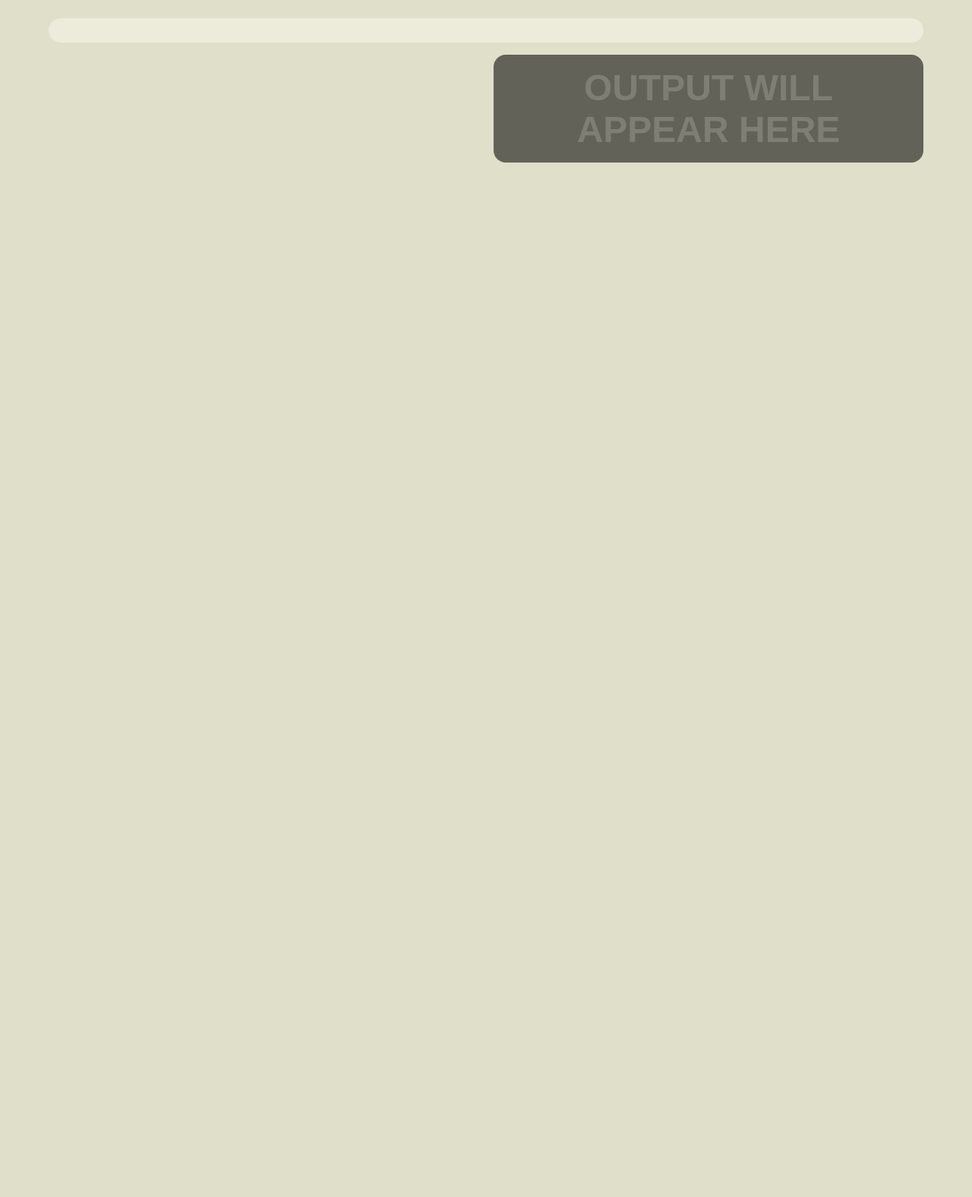
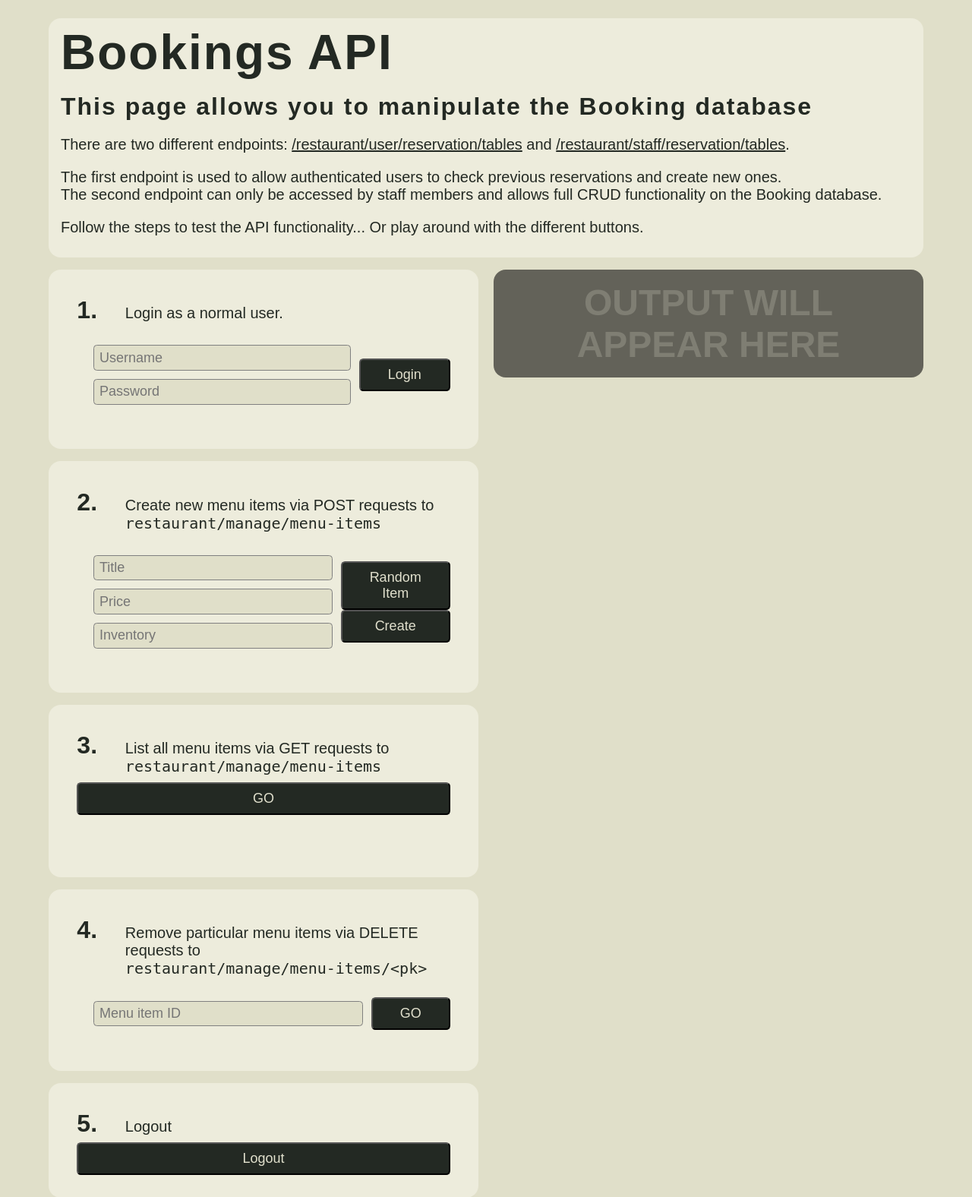
Before and after one commit to LeJawa/LittleLemon, a Django app: page /reservations/ in a window 1280 px wide. Shown: the part 388-1964 px from the top of the page at 76% size. Before the commit the page ends 602 px from the top, so only its background shows below. Run offline with Django 4.2, Linux system fonts and the light colour scheme.

Commit message:
Write index, user and menu.html

```diff
--- a/littlelemon/restaurant/static/restaurant/style.css
+++ b/littlelemon/restaurant/static/restaurant/style.css
@@ -168,6 +168,14 @@ form {
     /* border: solid green; */
 }
 
+code.terminal {
+    font-size: 1.2em;
+    background: #232923;
+    color: #edecdc;
+    padding: 0.3em 1em;
+    border-radius: 0.2em;
+}
+
 .form-header {
     flex: 1;
     padding: 0.3em 1em;
@@ -175,7 +183,7 @@ form {
     display: flex;
     flex-direction: row;
     justify-content: stretch;
-    align-items: center;
+    align-items: baseline;
 }
 
 .form-header .numbering {
@@ -192,14 +200,6 @@ form {
     flex: 9;
 }
 
-/* form > * {
-    border: solid red;
-}
-
-form > * > * {
-    border: solid blue;
-} */
-
 .form-body {
     flex: 8;
     padding: 1em;
@@ -208,6 +208,7 @@ form > * > * {
     flex-direction: row;
     justify-content: center;
     align-items: center;
+    margin-top: -2em;
 }
 
 input.form-control{
--- a/littlelemon/restaurant/urls.py
+++ b/littlelemon/restaurant/urls.py
@@ -5,8 +5,8 @@ from . import views
 
 router = DefaultRouter()
 
-router.register(r'show/reservation/tables', views.UserBookingViewSet, basename="show_booking")
-router.register(r'manage/reservation/tables', views.StaffBookingViewSet, basename="manage_booking")
+router.register(r'user/reservation/tables', views.UserBookingViewSet, basename="user_booking")
+router.register(r'staff/reservation/tables', views.StaffBookingViewSet, basename="staff_booking")
 router.register(r'show/menu-items', views.ShowMenuItemViewSet, basename="show_menuitem")
 router.register(r'manage/menu-items', views.ManageMenuItemView, basename="manage_menuitem")
 
--- a/littlelemon/templates/booking.html
+++ b/littlelemon/templates/booking.html
@@ -1 +1,35 @@
 {% extends "api-steps.html" %}
+
+{% block title %}Bookings API {% endblock title %}
+{% block subtitle %}This page allows you to manipulate the Booking database{% endblock subtitle %}
+{% block description %}
+<p>There are two different endpoints: <u>/restaurant/user/reservation/tables</u> and <u>/restaurant/staff/reservation/tables</u>.</p>
+<p>The first endpoint is used to allow authenticated users to check previous reservations and create new ones.<br/>
+The second endpoint can only be accessed by staff members and allows full CRUD functionality on the Booking database.</p>
+<p>Follow the steps to test the API functionality... Or play around with the different buttons.</p>
+{% endblock description %}
+
+{% block steps %}
+{% include 'forms/login-user-form.html' %}
+    {% include 'forms/manage-menuitem-form.html' %}
+    {% include 'forms/logout-form.html' %}
+    {% include 'forms/check-unauthorized.html' %}
+    {% include 'forms/login-staff-form.html' %}
+    {% include 'forms/show-menuitem-form.html' %}
+    {% include 'forms/check-authorization.html' %}
+
+{% endblock steps %}
+
+
+{% block formLinkScripts %}
+    <script>
+        // Don't forget to link all the forms to the output
+        linkFormToOutput('login-staff-form', "/auth/token/login", 'POST', FormAction.LOGIN);
+        linkFormToOutput('show-menuitem', "{% url 'show_menuitem-list' %}" ,'GET', FormAction.STANDARD);
+        linkFormToOutput('logout-form', "/auth/token/logout", 'POST', FormAction.LOGOUT);
+        linkFormToOutput('manage-menuitem-list', "{% url 'manage_menuitem-list' %}" ,'GET', FormAction.STANDARD);
+        linkFormToOutput('manage-menuitem-create', "{% url 'manage_menuitem-list' %}" ,'POST', FormAction.STANDARD);
+        linkFormToOutput('manage-menuitem-delete', "{% url 'manage_menuitem-detail' 0 %}" ,'DELETE', FormAction.DETAIL);
+        linkFormToOutput('login-user-form', "/auth/token/login", 'POST', FormAction.LOGIN);
+    </script>
+{% endblock formLinkScripts %}
--- /dev/null
+++ b/littlelemon/templates/forms/check-authorization.html
@@ -0,0 +1,10 @@
+<article>
+    <form action="/auth/token/login" method="post">
+      {% csrf_token %}
+      <div class="form-header">
+        <div class="description">
+          <p>Check the accessibility of the previous endpoints.</p>
+        </div>
+      </div>
+    </form>
+  </article>
--- /dev/null
+++ b/littlelemon/templates/forms/check-unauthorized.html
@@ -0,0 +1,10 @@
+<article>
+    <form action="/auth/token/login" method="post">
+      {% csrf_token %}
+      <div class="form-header">
+        <div class="description">
+          <p>Check that the previous endpoints are no longer accessible.</p>
+        </div>
+      </div>
+    </form>
+  </article>
--- a/littlelemon/templates/forms/login-staff-form.html
+++ b/littlelemon/templates/forms/login-staff-form.html
@@ -1,8 +1,8 @@
 <article>
-  <form id="login-form" action="/auth/token/login" method="post">
+  <form id="login-staff-form" action="/auth/token/login" method="post">
     {% csrf_token %}
     <div class="form-header">
-      <p class="description">Login as a staff user (admin/admin)</p>
+      <p class="description">Login as a staff user (admin/admin).</p>
     </div>
     <div class="form-body">
       <div class="input">
--- /dev/null
+++ b/littlelemon/templates/forms/login-user-form.html
@@ -0,0 +1,20 @@
+<article>
+    <form id="login-user-form" action="/auth/token/login" method="post">
+      {% csrf_token %}
+      <div class="form-header">
+        <div class="description">
+            <p>Login as a normal user.</p>
+        </div>
+      </div>
+      <div class="form-body">
+        <div class="input">
+            <input type="text" class="form-control" id="username" name="username" placeholder="Username" maxlength="25" required="" value="">
+
+            <input type="password" class="form-control" id="password" name="password" placeholder="Password" maxlength="50" required="" value="">
+        </div>
+        <div class="button">
+          <button type="submit" class="endpoint">Login</button>
+        </div>
+      </div>
+    </form>
+  </article>
--- a/littlelemon/templates/forms/manage-menuitem-form.html
+++ b/littlelemon/templates/forms/manage-menuitem-form.html
@@ -2,7 +2,7 @@
   <form id="manage-menuitem-create" action="{% url 'manage_menuitem-list' %}" method="post">
     {% csrf_token %}
     <div class="form-header">
-      <p class="description">Create new menu item via a POST request to 'restaurant/manage/menu-items'</p>
+      <p class="description">Create new menu items via POST requests to <br/><code>restaurant/manage/menu-items</code></p>
     </div>
     <div class="form-body">
       <div class="input">
@@ -18,38 +18,6 @@
   </form>
 </article>
 
-<article>
-  <form id="manage-menuitem-list" action="{% url 'manage_menuitem-list' %}" method="get">
-    {% csrf_token %}
-    <div class="form-header">
-      <p class="description">List all menu items via 'restaurant/manage/menu-items' endpoint</p>
-    </div>
-    <div class="form-body">
-      <div class="button">
-        <button type="submit" class="endpoint">GO</button>
-      </div>
-    </div>
-  </form>
-</article>
-
-<article>
-  <form id="manage-menuitem-delete" action="{% url 'manage_menuitem-detail' 1 %}" method="delete">
-    {% csrf_token %}
-    <div class="form-header">
-      <p class="description">Delete a particular menu item via 'restaurant/manage/menu-items/&lt;pk&gt;' endpoint</p>
-    </div>
-    <div class="form-body">
-      <div class="input">
-        <input type="number" class="form-control" id="delete-menuitem-id" name="id" placeholder="Menu item ID" required="" step="1">
-      </div>
-      <div class="button">
-        <button type="submit" class="endpoint">GO</button>
-      </div>
-    </div>
-  </form>
-</article>
-
-
 <script>
   function updateRandomMenuitem(){
     const listOfMeals = ["Fresh sardines", "Breakfast Potatoes", "Egg Drop Soup", "Pumpkin Pie", "Chicken Quinoa Greek Salad", "Corned Beef and Cabbage", "Moussaka", "Vegetarian Casserole", "BBQ Pork Sloppy Joes", "Chicken Alfredo Primavera", "Smoked Haddock Kedgeree", 	"Beef Lo Mein", "Chicken Karaage", 	"Salmon Prawn Risotto", "Jerk chicken with rice & peas", "Blackberry Fool"]
@@ -64,3 +32,34 @@
     document.getElementById("menuitem-inventory").value = randomInventory;
   }
 </script>
+
+<article>
+  <form id="manage-menuitem-list" action="{% url 'manage_menuitem-list' %}" method="get">
+    {% csrf_token %}
+    <div class="form-header">
+      <p class="description">List all menu items via GET requests to <br/><code>restaurant/manage/menu-items</code></p>
+    </div>
+    <div class="form-body">
+      <div class="button">
+        <button type="submit" class="endpoint">GO</button>
+      </div>
+    </div>
+  </form>
+</article>
+
+<article>
+  <form id="manage-menuitem-delete" action="{% url 'manage_menuitem-detail' 1 %}" method="delete">
+    {% csrf_token %}
+    <div class="form-header">
+      <p class="description">Remove particular menu items via DELETE requests to <br/><code>restaurant/manage/menu-items/&lt;pk&gt;</code></p>
+    </div>
+    <div class="form-body">
+      <div class="input">
+        <input type="number" class="form-control" id="delete-menuitem-id" name="id" placeholder="Menu item ID" required="" step="1">
+      </div>
+      <div class="button">
+        <button type="submit" class="endpoint">GO</button>
+      </div>
+    </div>
+  </form>
+</article>
--- a/littlelemon/templates/forms/show-menuitem-form.html
+++ b/littlelemon/templates/forms/show-menuitem-form.html
@@ -2,7 +2,7 @@
   <form id="show-menuitem" action="{% url 'show_menuitem-list' %}" method="get">
     {% csrf_token %}
     <div class="form-header">
-      <p class="description">Access the 'restaurant/show/menu-items' endpoint</p>
+      <p class="description">List all menu items via GET requests to <br/><code>restaurant/show/menu-items</code></p>
     </div>
     <div class="form-body">
       <div class="button">
```
Also changed, not shown: littlelemon/templates/forms/create-staff-user.html (added, +12 -0 lines), littlelemon/templates/forms/create-user-form.html (added, +32 -0 lines), littlelemon/templates/forms/login-new-user-form.html (added, +21 -0 lines), littlelemon/templates/index.html (+6 -5 lines), littlelemon/templates/menu.html (+8 -3 lines), littlelemon/templates/users.html (+25 -0 lines).
